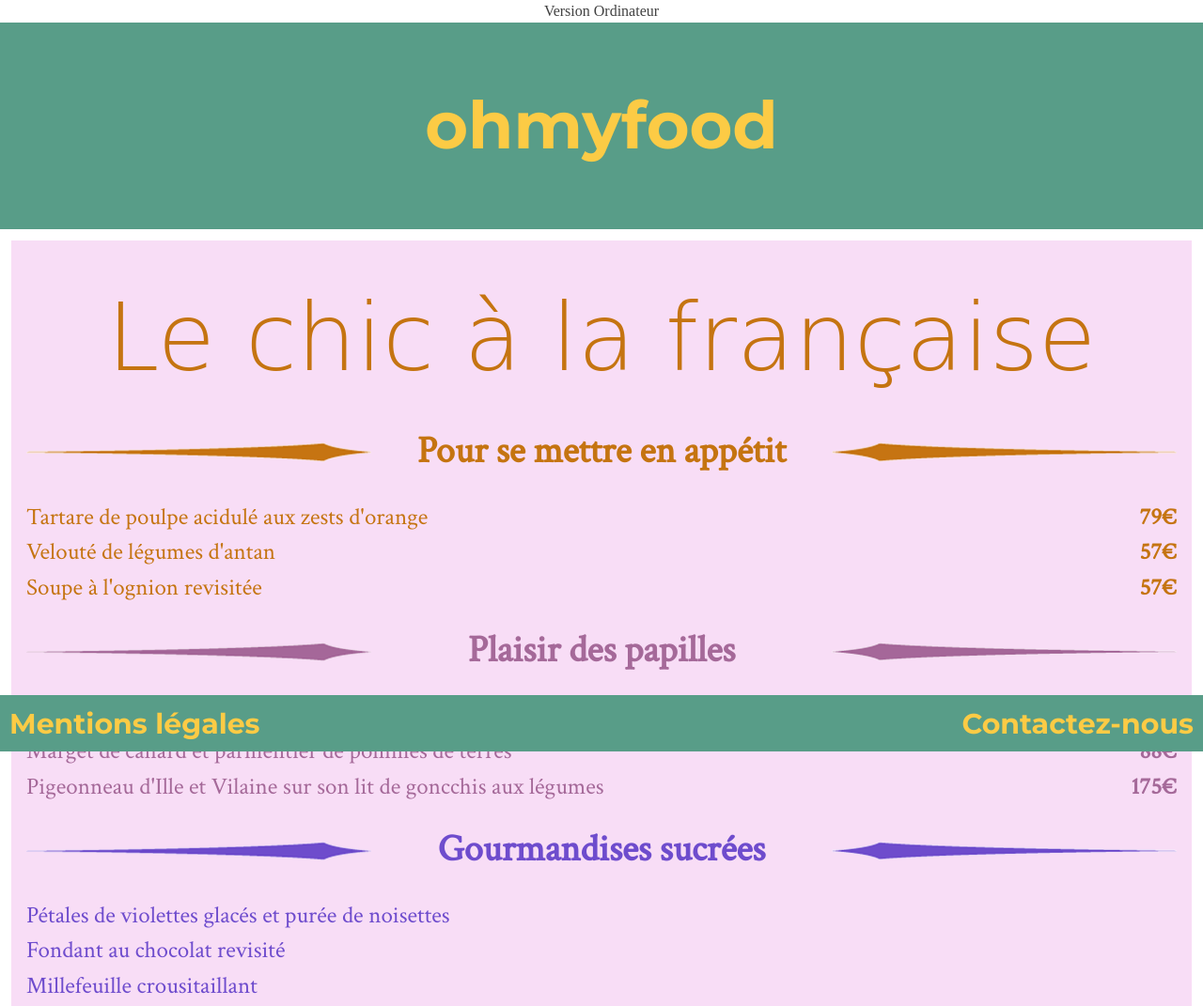
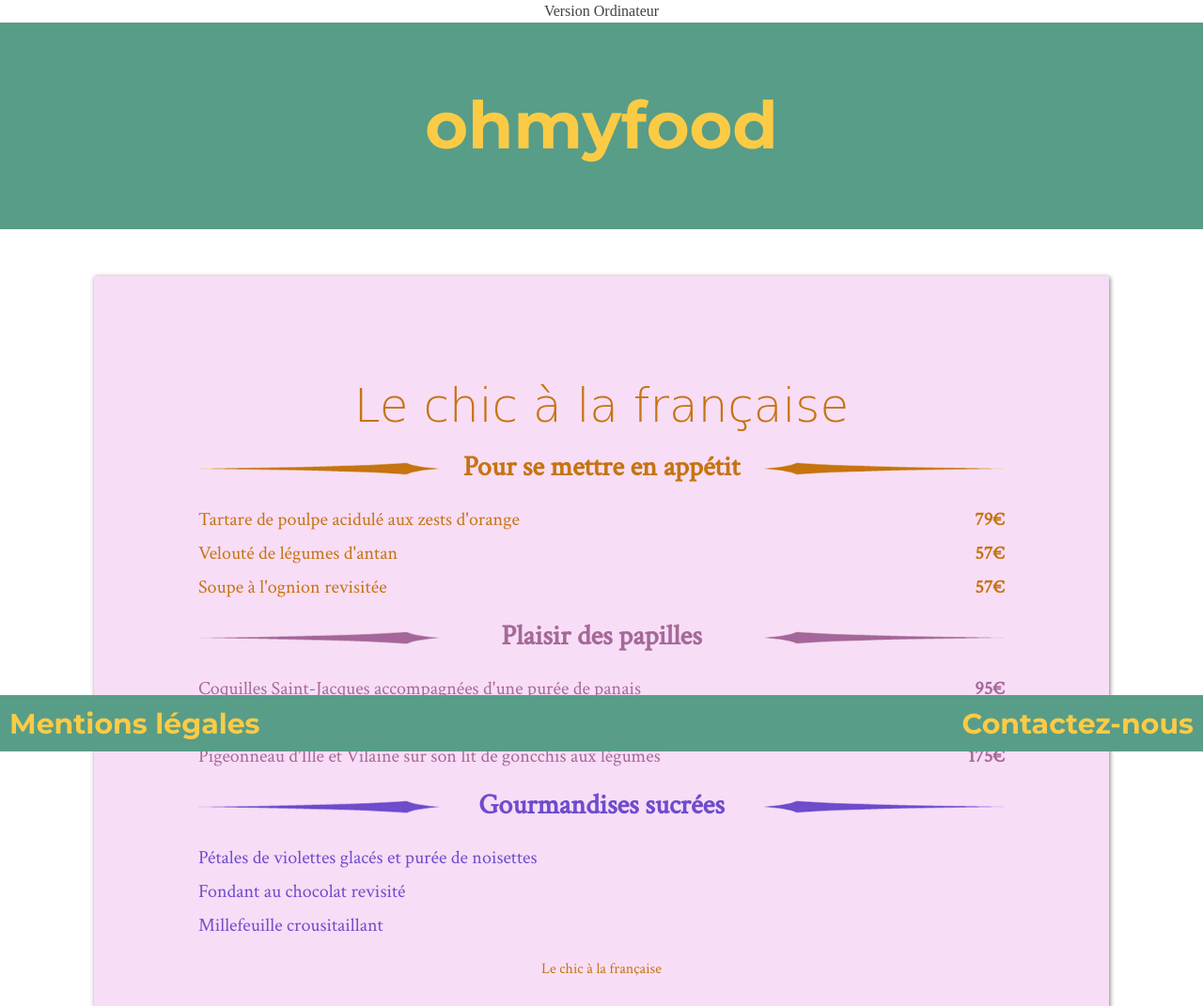
Before and after one commit to ZabaSylwia/OhMyFood, a plain HTML site: page lechicalafrancaise.html in a window 1280 px wide. Shown: the top 1071 px of the page at 94% size. Drawn offline with Linux system fonts and the light colour scheme; a web font is replaced by a local one.

Commit message:
responsive final final
netoyage de media queries

```diff
--- a/sass/import/_atomes.scss
+++ b/sass/import/_atomes.scss
@@ -24,16 +24,6 @@ $lapalettedugout__text--1: hsl(118, 43%, 40%); /*emerald color*/
 $lapalettedugout__text--2: hsl(90, 100%, 75%); /* lime bright*/
 $lapalettedugout__text--0-5: hsl(101, 51%, 58%); /*transition color*/
 
-
-
-/*maps*/
-
-$bg-color: (
-    1: $lanoteenchantee__background,
-    2: $lechicalafrancaise__background,
-    3: $ledelicedespapilles__backrgound,
-    4: $lapalettedugout__background
-);
 
 /* -----TYPOGRAPHIE-----*/
 $primary-typo: "Montserrat", sans-serif;
@@ -62,6 +52,7 @@ $anim-delay: $anim-dur/$num-dot;
 
 /*---MAPS---*/
 
+/*maps*/
 $txt-color-chic: (
     1: $lechicalafrancaise__text--1,
     2: $lechicalafrancaise__text--2,
@@ -94,7 +85,15 @@ $txt-typo: (
     3: $ledelicedespapilles__typo--tertiary
 );
 
+$menu-section-padding: (
+    mobile: 1rem,
+    tablette: 3rem,
+    desktop: 10rem
+);
 
+@mixin padding($resolution){
+    padding: map-get($menu-section-padding, $resolution);
+}
 
 /* -----ESPACES ECRANS MOYEN ET GRANDS ECRANS-----*/
 $marge-int-gauche-md: 5rem;
@@ -149,9 +148,7 @@ $marge-int-bas-sm: 0rem;
     border: 1px solid map-get($bg-color, $number);
     background-color: map-get($bg-color, $number);
     font-family: map-get($txt-typo, $number);
-    font-size: 1.8rem;
-    margin: 1.2rem 1.2rem 8rem 1.2rem;
-    padding: 1.5rem;
+    box-shadow: 1px 1px 5px grey;
     span{
         font-weight: bold;
     }
--- a/sass/import/_commun.scss
+++ b/sass/import/_commun.scss
@@ -129,7 +129,13 @@ img:not([alt]) {
 
 /* page - lanoteenchantee*/
 
-
+.menu{
+    div{
+        @include flex;
+            justify-content: space-between;
+            flex-direction: row;
+    }
+}
 
 
 .lanoteenchantee{
--- a/sass/import/_desktop.scss
+++ b/sass/import/_desktop.scss
@@ -15,67 +15,22 @@
     h1{
         font-size: 7rem;
     }
+
     .main-page{
-        flex-wrap: wrap;
-        justify-content: space-around;
         article{
-            margin: 2rem;
-            width: 35%;
             height: 70vh;
         }
         .btn{
             font-size: 3rem;
         }
     }
-    .menu-page{
-        header{
-            h3{
-                font-size: 10rem;
-            }
+
+    main{
+        .menu-page{
+            @include padding(desktop);
         }
     }
 
-    .menu{
-        display: flex;
-        flex-direction: column;
-
-        div{
-            @include flex;
-            flex-direction: row;
-            justify-content: space-between;
-            h5{
-                font-size: 4rem;
-            }
-        }
-        ul{
-            font-size: 2.5rem;
-
-            li{
-                display: flex;
-                justify-content: space-between;
-            }
-        }
-
-    }
-
-    .lanoteenchantee{
-        header{
-            .img{
-                &__logo{
-                    width: 8rem;
-                }
-            }
-        }
-    }
-
-    footer{
-        height: 6rem;
-        font-size: 3rem;
-        align-items: center;
-    }
-
-
-    /* -----ACCUEIL-----*/
 
 }
 /* Fin de @media (max-width: 64.063em) /* = min-width 1025px */
--- a/sass/import/_mobile.scss
+++ b/sass/import/_mobile.scss
@@ -17,30 +17,30 @@
     /* -----ACCUEIL-----*/
 
     .main-page{
-        padding: 0;
         flex-direction: column;
         justify-content: center;
         align-items: center;
-    }
-
         .block{
             width: 90%;
             height: 30rem;
             margin: 1rem;
             img{
                 width: 4rem;
-            height: 4rem;
+            }
         }
     }
 
+    main{
+        padding: 1rem 1rem 1rem 1rem;
+        margin-bottom: 7rem;
+        .menu-page{
+            @include padding(mobile);
+        }
+    }
     .menu{
         @include flex;
         flex-direction: column;
-        div{
-            @include flex;
-            justify-content: space-between;
-            flex-direction: row;
-        }
+        margin: 1rem;
         ul{
             @include flex;
             flex-direction: column;
@@ -56,6 +56,15 @@
         }
 
     }
+    .lanoteenchantee{
+        header{
+            .img{
+                &__logo{
+                    width: 5rem;
+                }
+            }
+        }
+    }
 
     footer{
         flex-direction: column;
--- a/sass/import/_molecules.scss
+++ b/sass/import/_molecules.scss
@@ -16,7 +16,6 @@ h1{
 h3{
     margin: auto;/* equiv 24px */
     font-size: 3.3rem;
-    line-height: 1.75;
     font-weight:100;
     margin-bottom: 1rem;
 }
@@ -27,6 +26,7 @@ h5{
     line-height: 1.1667;
     margin: 0;
     padding: 0;
+
      /* à déterminer selon les variables COULEURS du fichier _atomes */
      /* à déterminer selon les variables TYPOGRAPHIE du fichier _atomes */
 }
--- a/sass/import/_tablet.scss
+++ b/sass/import/_tablet.scss
@@ -13,43 +13,53 @@
     }
 
     /* -----ACCUEIL-----*/
+
+    h1{
+        font-size: 7rem;
+    }
+
     .main-page{
         flex-wrap: wrap;
         justify-content: space-around;
         article{
             margin: 2rem;
-            width: 40%;
-            height: 50vh;
-        }
-    }
-
-    .menu-page{
-        header{
-            h3{
-                font-size: 7rem;
+            width: 35%;
+            height: 40vh;
+            .img__logo--frontpage{
+                width: 5rem;
             }
         }
     }
 
+    main{
+        padding: 5rem 10rem 10rem 10rem;
+        .menu-page{
+            @include padding(tablette);
+            header{
+                h3{
+                    font-size: 5rem;
+                }
+            }
+        }
+    }
 
     .menu{
-        display: flex;
-        flex-direction: column;
+        margin: 1rem;
+        div{
 
-        div{
-            @include flex;
-            flex-direction: row;
-            justify-content: space-between;
             h5{
-                font-size: 3.5rem;
+                font-size: 3rem;
             }
         }
         ul{
-            font-size: 2.2rem;
+            font-size: 2rem;
 
             li{
+                text-align: left;
+                margin: 0.6rem 0;
                 display: flex;
                 justify-content: space-between;
+                align-items: flex-end;
             }
         }
     }
@@ -67,14 +77,11 @@
     footer{
         justify-content: space-between;
         align-items: center;
-        height: 4rem;
+        height: 6rem;
         a{
+            font-size: 3rem;
             margin: 0 10px;
-
         }
-
-
     }
-
 }
 /* Fin de @media (min-width: 40.063em)/* = min-width 641px */
```
Also changed, not shown: index.html (+1 -1 lines), css/style.css, sass/style.scss (line endings or trailing spaces), 1 other file. Lines whose indentation alone changed are shown as unchanged.
